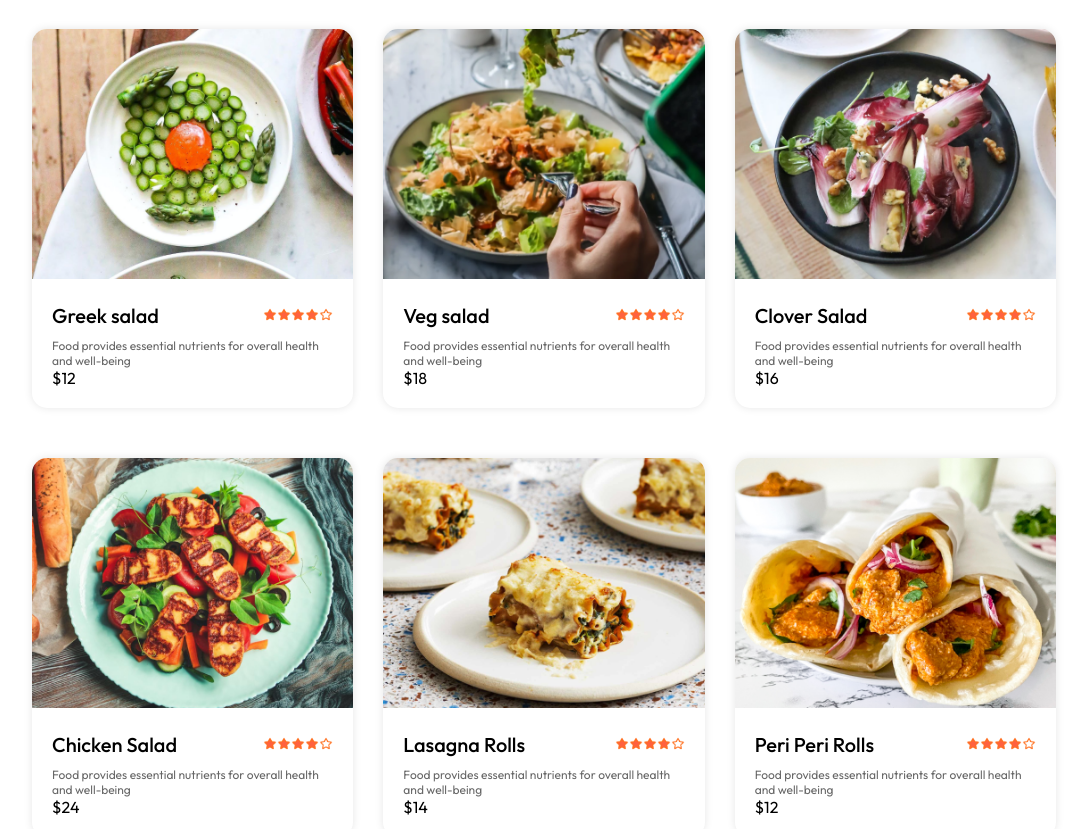
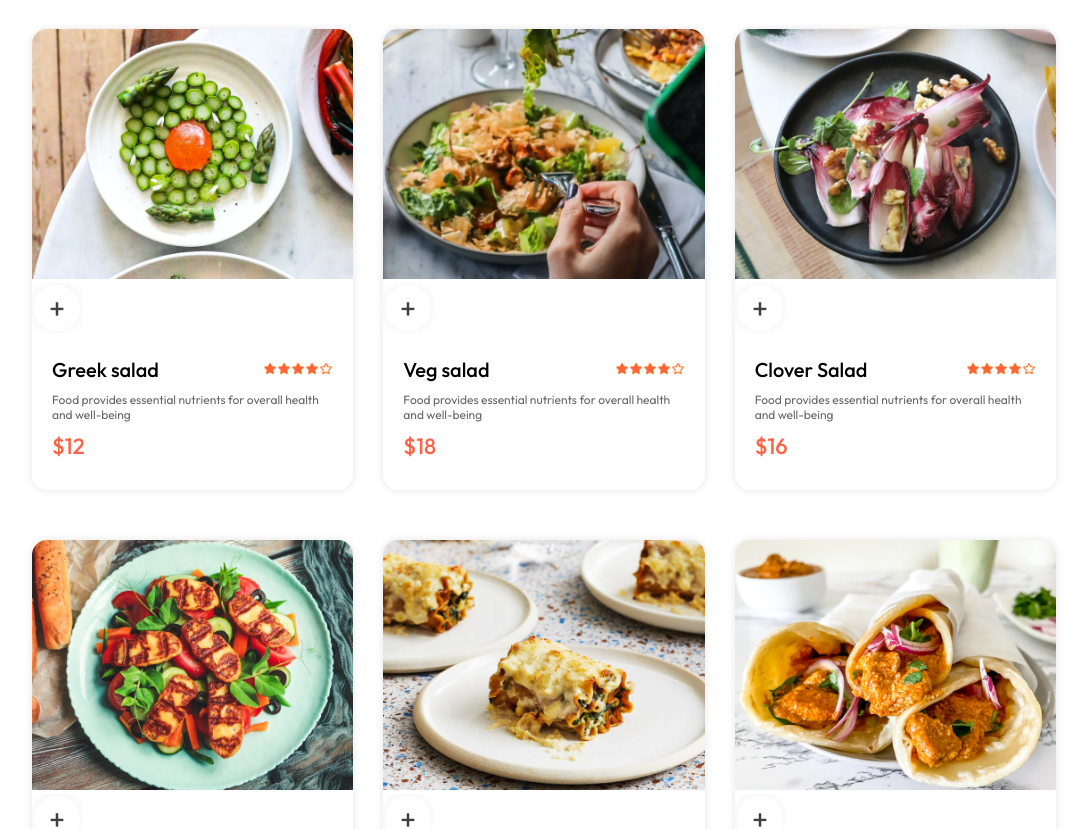
Before and after one commit to Kanishka2301/NiggsFood, a React (Vite) app: page / in a window 1280 px wide. Shown: the part 971-1800 px from the top of the page, without its empty margins (96-1183 px from the left). Built offline with nearby package versions, Linux system fonts and the light colour scheme.

Commit message:
initial commit

```diff
--- a/src/components/FoodItem/FoodItem.css
+++ b/src/components/FoodItem/FoodItem.css
@@ -35,3 +35,9 @@
   color: #676767;
   font-size: 12px;
 }
+.food-item-price {
+  color: tomato;
+  font-size: 22px;
+  font-weight: 500;
+  margin: 10px 0px;
+}
--- a/src/components/FoodItem/FoodItem.jsx
+++ b/src/components/FoodItem/FoodItem.jsx
@@ -1,11 +1,36 @@
 import React from "react";
 import "./FoodItem.css";
 import { assets } from "../../assets/assets";
+import { useState } from "react";
 const FoodItem = ({ id, name, price, description, image }) => {
+  const [itemCount, setItemCount] = useState(0);
+
   return (
     <div className="food-item">
       <div className="food-item-img-container">
         <img className="food-item-image" src={image} alt="" />
+        {!itemCount ? (
+          <img
+            className="add"
+            onClick={() => setItemCount((prev) => prev + 1)}
+            src={assets.add_icon_white}
+            alt=""
+          />
+        ) : (
+          <div className="food-item-counter">
+            <img
+              onClick={() => setItemCount((prev) => prev - 1)}
+              src={assets.remove_icon_red}
+              at=""
+            />
+            <p>{itemCount}</p>
+            <img
+              onCick={() => setItemCount((prev) => prev + 1)}
+              src={assets.add_icon_green}
+              alt=""
+            />
+          </div>
+        )}
       </div>
       <div className="food-item-info">
         <div className="food-item-name-rating">
```
